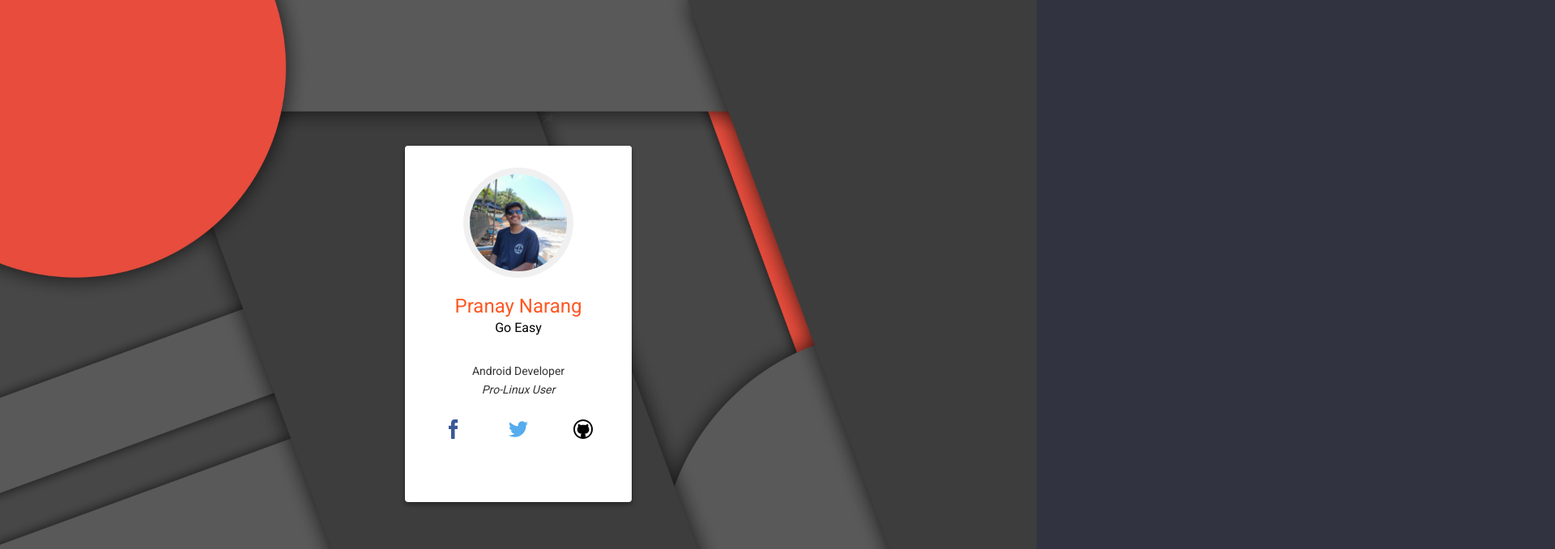
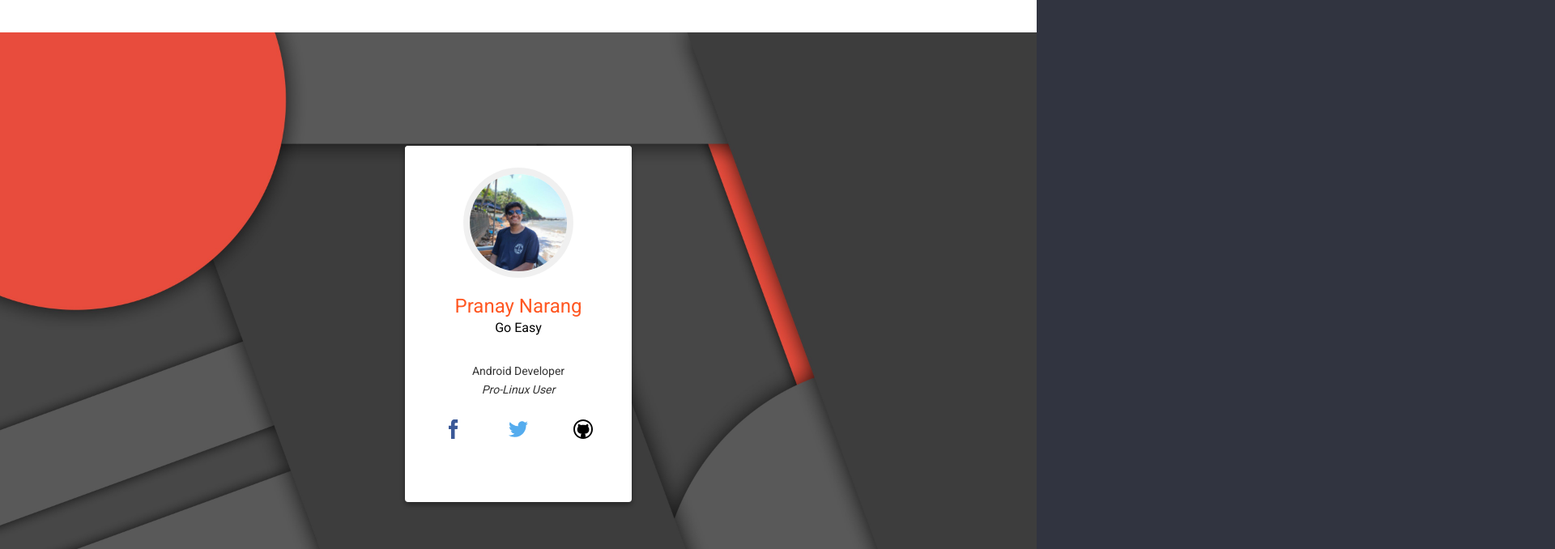
Before and after one commit to Pranay-Narang/pranay-narang.github.io, a plain HTML site: page index.html in a window 1280 px wide. Shown: the top 678 px of the page at 81% size, 1920 px wide, since content can reach past the window. Drawn offline with Linux system fonts and the light colour scheme.

Commit message:
Rename and organize assets
Also attempt to fix the background

```diff
--- a/index.html
+++ b/index.html
@@ -40,7 +40,7 @@
     <aside class="profile-card">
         <header>
             <a onclick="trackClick('profilepic')" href="https://github.com/Pranay-Narang" target="_blank" rel="noopener">
-                <img src="./assets/darkbeast.jpg" alt="thug profile pic" />
+                <img src="./assets/profile.jpg" alt="Profile Picture" />
             </a>
             <h1>Pranay Narang</h1>
             <h2>Go Easy</h2>
--- a/style.css
+++ b/style.css
@@ -4,9 +4,10 @@ html {
 }
 
 body {
-    background: #bcdee7 url("./assets/bg.jpg");
-    background-size: 120% auto;
-    position: fixed;
+    background-image: url("./assets/background.jpg");
+    background-size: cover;
+    background-position: center;
+    background-repeat: no-repeat;
     padding: 0px;
     margin: 0px;
     width: 100%;
```
Also changed, not shown: assets/background.jpg (renamed from assets/bg.jpg), assets/profile.jpg (renamed from assets/darkbeast.jpg).
